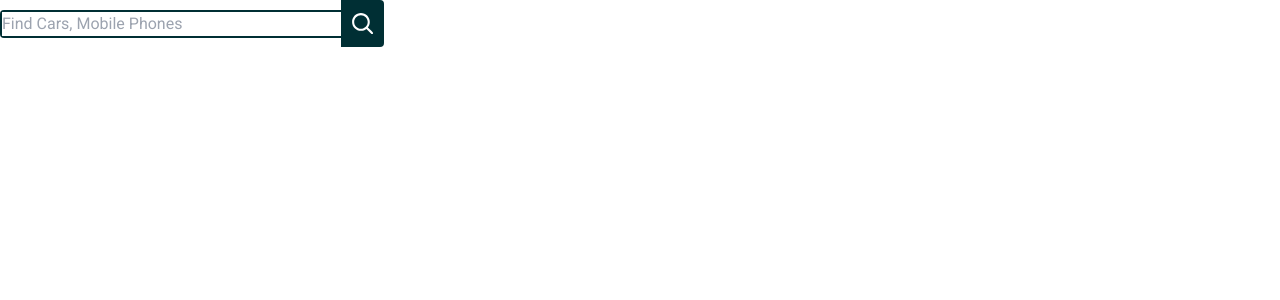
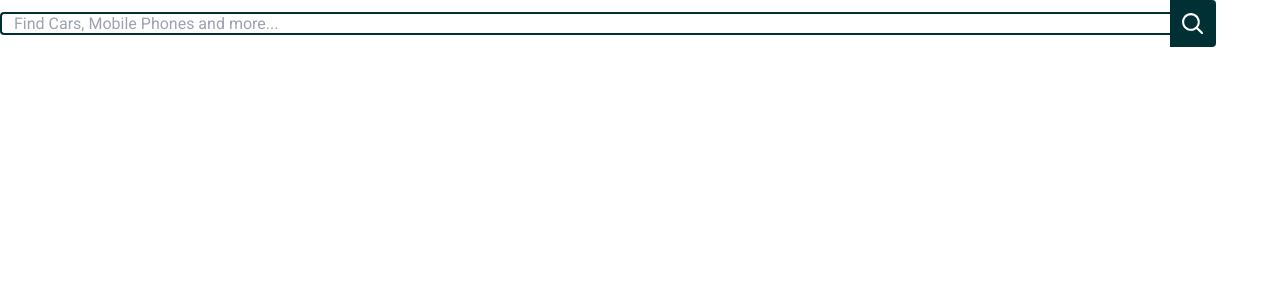
Before and after one commit to MUDDUSSIR-RAZA/Olx-Xlone, a Next.js app: page /miniComponents/SecondSearch in a window 1280 px wide. Shown: the top 300 px of the page. Built offline with nearby package versions, Linux system fonts and the light colour scheme.

Commit message:
Update index.jsx

```diff
--- a/src/pages/miniComponents/SecondSearch/index.jsx
+++ b/src/pages/miniComponents/SecondSearch/index.jsx
@@ -6,24 +6,21 @@ const SecondSearch = () => {
   }
   return (
     <>
-      <div className="flex items-center h-full w-96">
+      <div className="flex items-center h-full w-95%">
         {/* <div className="border-t-2 border-b-2 border-l-2 border-dark rounded-l p-2.5 pr-4 bg-white focus-within:border-input"> */}
         <div className="focus-within:border-input bg-white border-dark rounded-l border-t-2 border-b-2 border-l-2 h-full w-full">
-          <div aria-label="Search input " className="flex items-center">
-            <div>
-              <div className="h-full">
+          <div aria-label="Search input " className="flex items-center w-full h-full">
+              <div className="h-full w-full flex">
                 <input
-                  // type="search"
+                  type="search"
                   spellheck="false"
                   autoComplete="free-text-search"
-                  value=""
                   placeholder="Find Cars, Mobile Phones and more..."
-                  className="w-full focus:outline-none"
+                  className="ml-3 w-full h-full focus:outline-none flex-1"
                   onChange={handleInputChange}
                 />
               </div>
             </div>
-          </div>
         </div>
         <div className="display: flex justify-center w-12 h-47px bg-dark rounded-r">
           <button className="fill-white">
```
